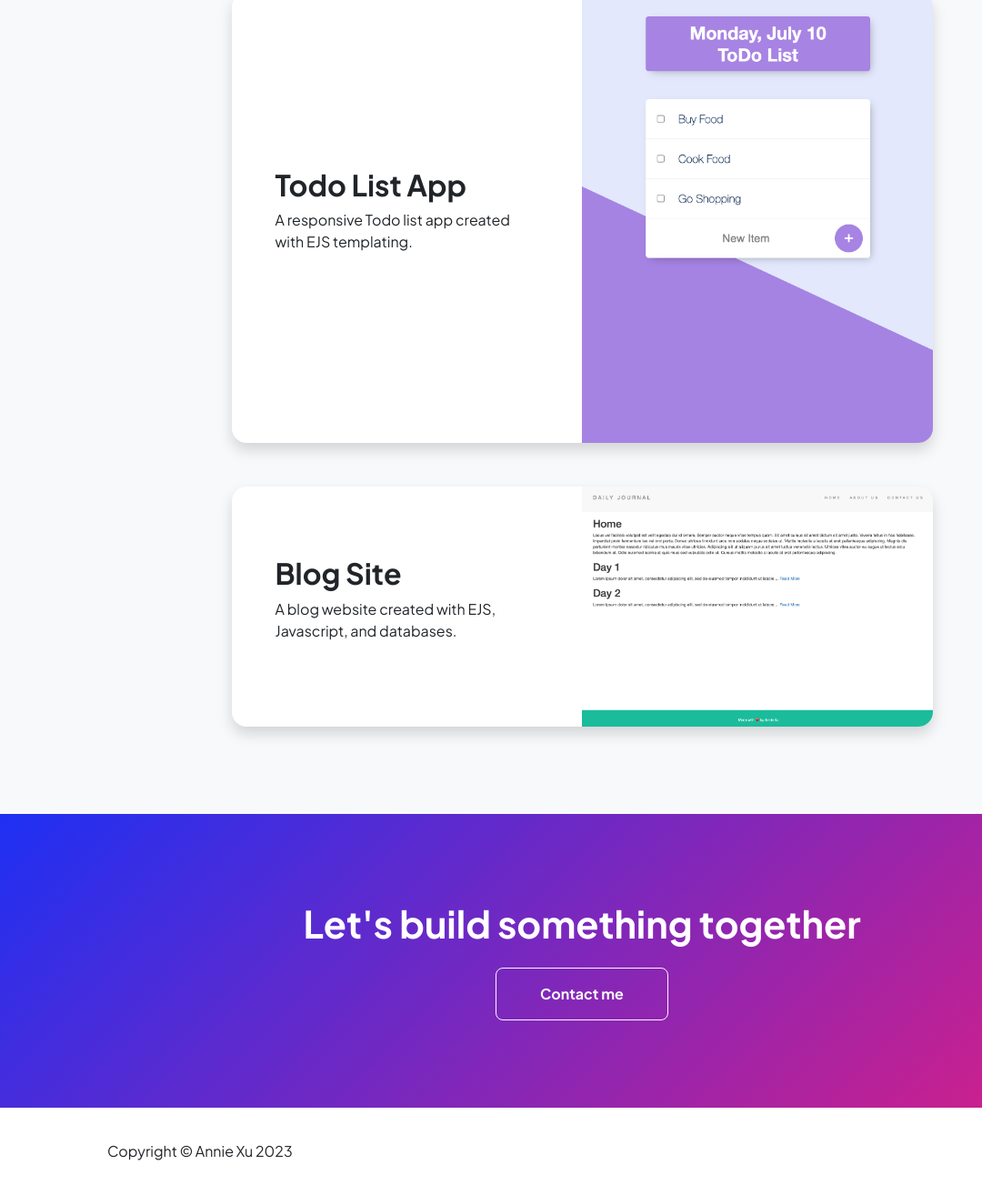
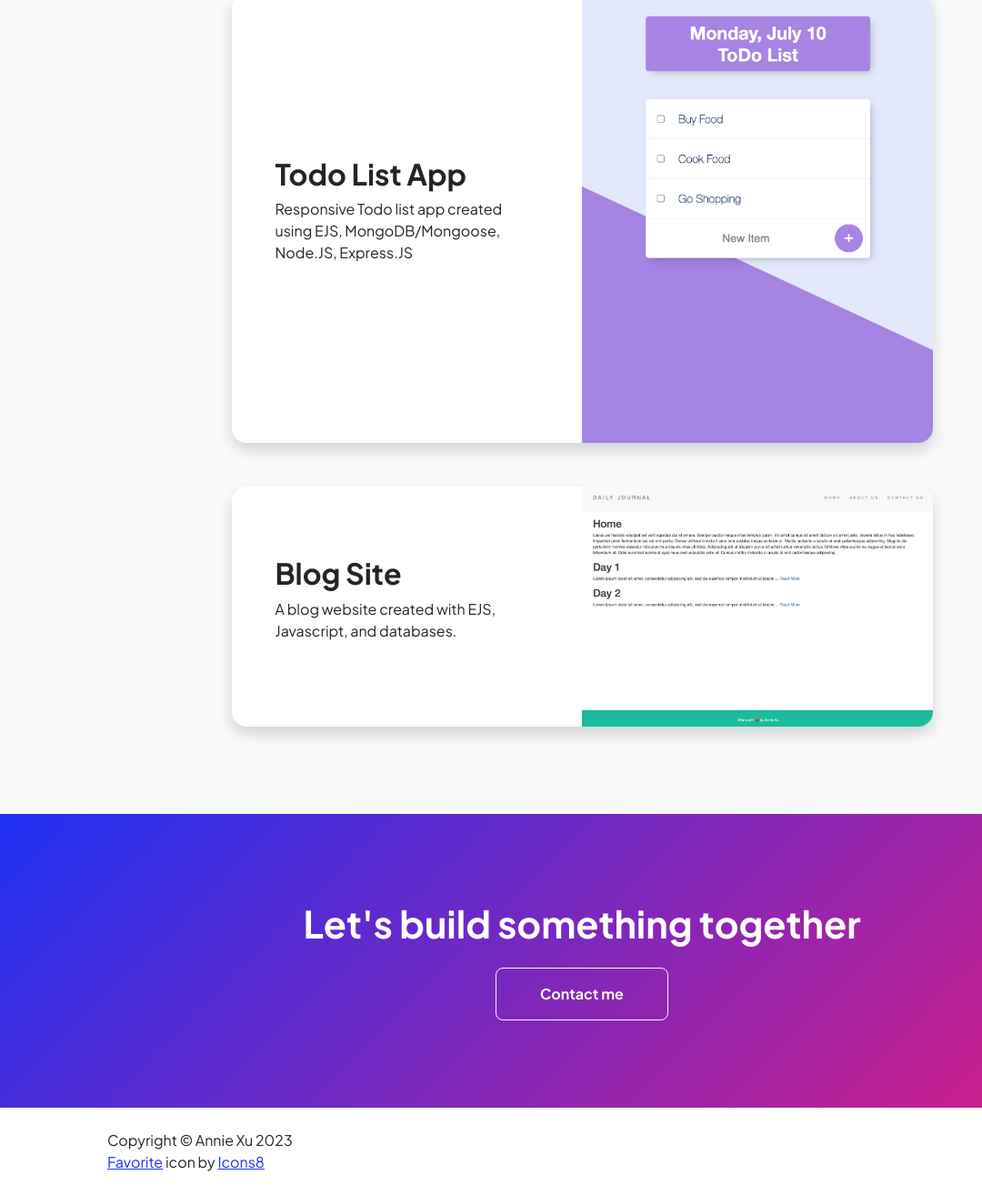
Before and after one commit to anncatz1/portfolio, a plain HTML site: page projects.html in a window 1280 px wide. Shown: the part 700-2014 px from the top of the page at 91% size, 0-1080 px from the left. Drawn offline with nearby package versions, Linux system fonts and the light colour scheme.

Commit message:
Add files via upload

```diff
--- a/projects.html
+++ b/projects.html
@@ -79,7 +79,7 @@
                                     <div class="d-flex align-items-center">
                                         <div class="p-5">
                                             <h2 class="fw-bolder">Todo List App</h2>
-                                            <p>A responsive Todo list app created with EJS templating.</p>
+                                            <p>Responsive Todo list app created using EJS, MongoDB/Mongoose, Node.JS, Express.JS</p>
                                         </div>
                                         <img class="img-fluid" src="./assets/todolist.png" alt="todolist image" />
                                     </div>
@@ -114,7 +114,8 @@
          <footer class="bg-white py-4 mt-auto">
             <div class="container px-5">
                 <div class="row align-items-center justify-content-between flex-column flex-sm-row">
-                    <div class="col-auto"><div class="medium m-0">Copyright &copy; Annie Xu 2023</div></div>
+                    <div class="col-auto"><div class="medium m-0">Copyright &copy; Annie Xu 2023 <br>
+                    <a target="_blank" href="https://icons8.com/icon/64767/favorite">Favorite</a> icon by <a target="_blank" href="https://icons8.com">Icons8</a></div></div>
                     <div class="col-auto fs-2">
                     <a class="text-gradient mx-2" href="https://www.linkedin.com/in/annie-xu1/"><i class="bi bi-linkedin"></i></a>
                     <a class="text-gradient" href="https://github.com/anncatz1"><i class="bi bi-github"></i></a>
```
Also changed, not shown: contact.html (+3 -1 lines), hobbies.html (+2 -1 lines), index.html (+3 -1 lines).
